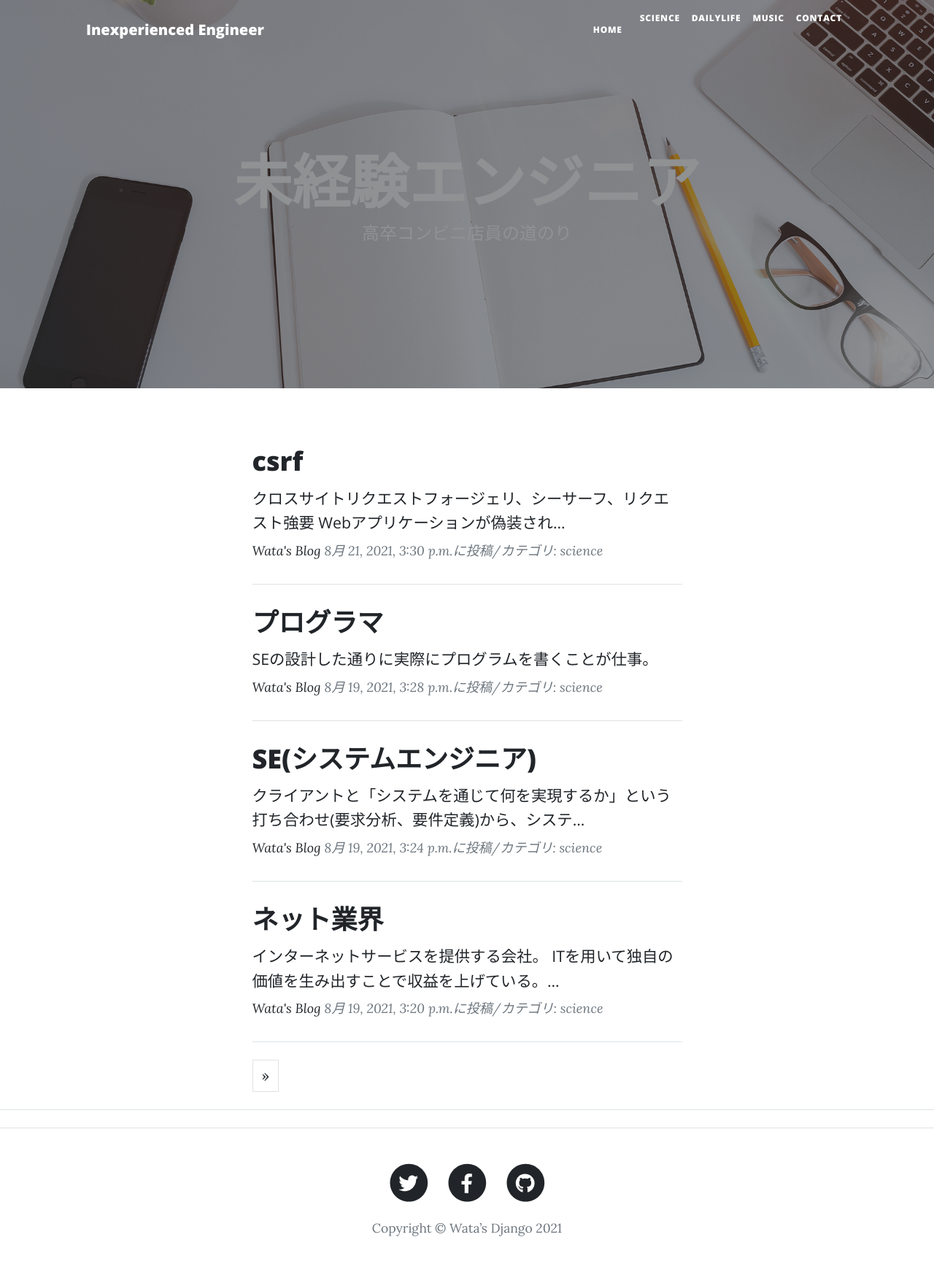
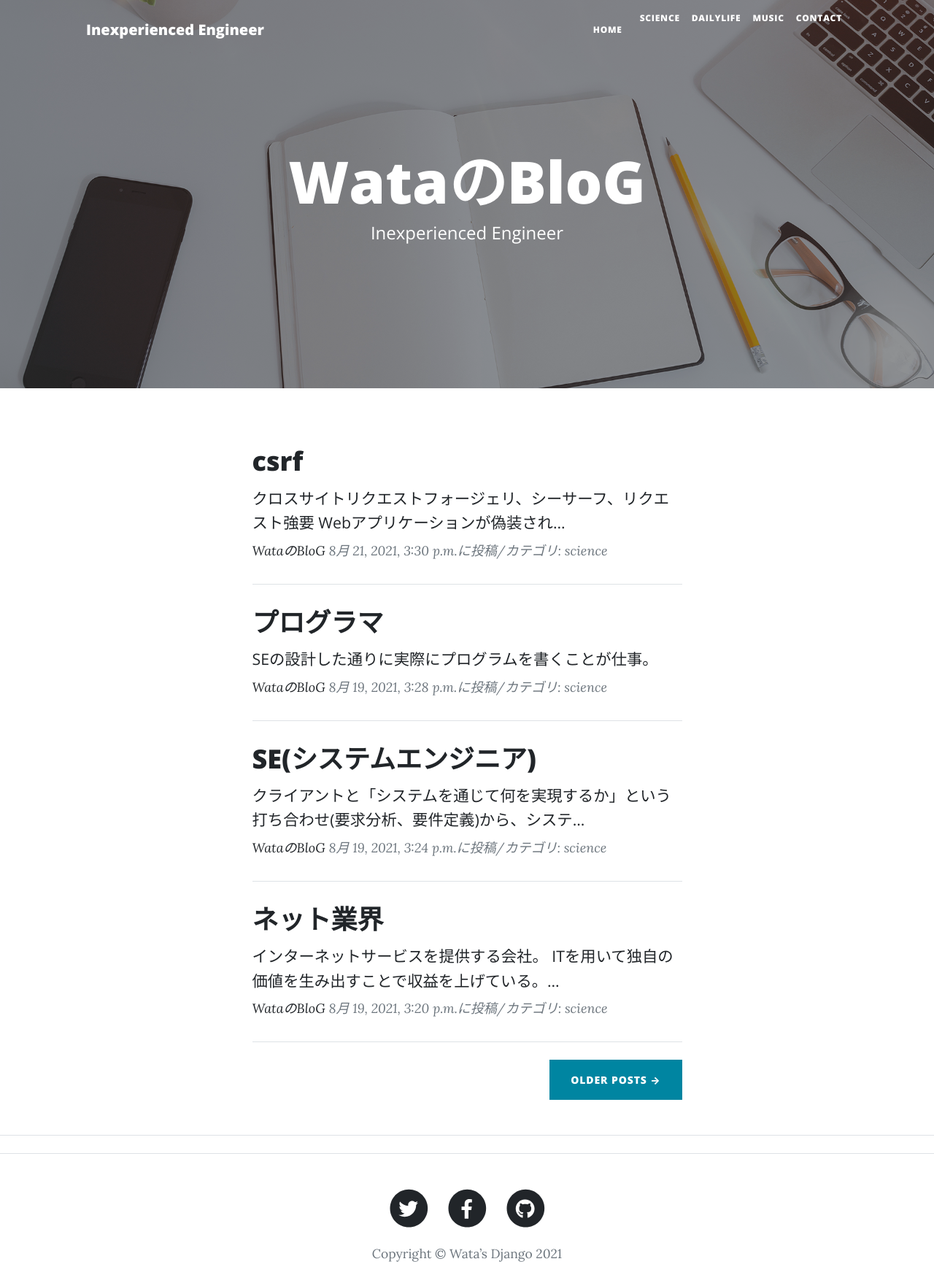
Before and after one commit to wataru68/fproject, a Django app: page / in a window 1280 px wide. Shown: the top 1747 px of the page at 73% size. Before the commit the page ends 1694 px from the top, so only its background shows below. Run offline with Django 3.2, Linux system fonts and the light colour scheme; data comes from the database, SQL or seed files in the repository; some libraries are stand-ins or nearby versions.

Commit message:
ヘッダーの見出しがopacityされるバグを修正

```diff
--- a/blog/templates/index.html
+++ b/blog/templates/index.html
@@ -1,32 +1,29 @@
-<!-- 冒頭部分削除 -->
-
-<!-- ベーステンプレートを適用する -->
+<!-- ベーステンプレートを適用 -->
 {% extends 'base.html' %}
 <!--
-静的ファイルのURLを生成するstaticは個々のページで読み込むことが必要
+  静的ファイルのURLを生成するstaticは
+  個々のページで読み込むことが必要
 -->
 {% load static %}
-<!--ヘッダー情報のページタイトルは
-    ベーステンプレートを利用するページで設定する-->
-{% block title %}未経験エンジニア{% endblock %}
-
-<!-- Navigation-->
-<!--ナビゲーションはベーステンプレートで設定済なので削除-->
+<!-- ヘッダー情報のページタイトルは
+    ベーステンプレートを利用するページで設定する -->
+{% block title %}WataのBloG{% endblock %}
 
     <!-- Page Header-->
+    <!-- ページのヘッダーはベーステンプレートを利用するページで設定する -->
     {% block header %}
     <!-- ページのヘッダーを設定(ドキュメントの構造に合わせてインデント) -->
-<!-- ヘッダーの背景イメージのリンクurl()の引数をstaticタグに書き換え-->
+    <!-- ヘッダーの背景イメージのリンク先url()の引数をstaticタグに書き換え -->
     <header class="masthead"
-        style="background-image: url({% static 'assets/img/home-bg.jpg' %})"
+            style="background-image: url({% static 'assets/img/home-bg.jpg' %})">
         <div class="container position-relative px-4 px-lg-5">
             <div class="row gx-4 gx-lg-5 justify-content-center">
                 <div class="col-md-10 col-lg-8 col-xl-7">
-        <div class="site-heading">
-          <!--ヘッダーの大見出し(タイトル)を変更-->
-          <h1>未経験エンジニア</h1>
-          <!--サブタイトルを変更-->
-          <span class="subheading">高卒コンビニ店員の道のり</span>
+                    <div class="page-heading">
+                        <!-- ヘッダーの大見出し(タイトル)を変更 -->
+                        <h1>WataのBloG</h1>
+                        <!-- サブタイトルを変更 -->
+                        <span class="subheading">Inexperienced Engineer</span>
                     </div>
                 </div>
             </div>
@@ -35,19 +32,20 @@
     {% endblock %}
 
     <!-- Main Content-->
+    <!-- ページのコンテンツはベーステンプレートを使用するページで設定する -->
     {% block contents %}
-<!--ページのコンテンツを設定(ドキュメントの構造に併せてインデント)-->
+    <!-- ページのコンテンツを設定(ドキュメントの構造に合わせてインデント) -->
     <div class="container px-4 px-lg-5">
         <div class="row gx-4 gx-lg-5 justify-content-center">
             <div class="col-md-10 col-lg-8 col-xl-7">
              <!--
-                    全レコードが格納されたorderby_recordsから
-                    レコードを1件ずつrecordに取り出す
+                 レコードが格納されたorderby_recordsから
+                 レコードを1行ずつrecordに取り出す
              -->
             {% for record in orderby_records %}
             <div class="post-preview">
                 <!--
-                        urlでURLパターン'blog-detail/記事のid/'を生成し、
+                    urlでURLパターン'blog-detail/<int:pk>/'を生成し、
                     詳細ページへのリンクを設定
                 -->
                 <a href="{% url 'blog:blog_detail' record.pk %}">
@@ -55,11 +53,9 @@
                     <h2 class="post-title">
                         <!-- titleフィールドを出力 -->
                         {{record.title}}
-          </h2>
-          <!-- 投稿記事の本文 -->
                     <h3 class="post-subtitle">
-            <!-- サブタイトルの文字サイズを16ptにする -->
-            <span style="font-size: 16pt">
+                        <!-- サブタイトルを文字サイズを16ptにする -->
+                        <span style="font-size : 16pt">
                             <!--
                                 contentフィールドを出力
                                 truncatecharsで出力する文字数を50以内に制限
@@ -71,29 +67,33 @@
                 <!-- 投稿日時とカテゴリ -->
                 <p class="post-meta">
                     <!-- ページ最上部にリンクする -->
-          <a href="#">Wata's Blog</a>
+                    <a href="#">WataのBloG</a>
                     <!-- posted_atフィールドを出力 -->
                     {{record.posted_at}}に投稿/カテゴリ:
-          <!--- categoryフィールドを出力 -->
-          {{record.category}}
-        </p>
+                    <!-- categoryフィールドを出力 -->
+                    {{record.category}}</p>
             </div>
             <hr class="my-4" />
             {% endfor %}
             <!-- forによる繰り返しはここまで -->
 
-      <!-- デフォルトで設定されている
+            <!--
+                デフォルトで設定されている
                 <div class="post-preview">~</div><hr>
                 のブロック3個を削除
             -->
-      <!-- ページネーションの組み込み -->
-      {% include "pagination.html" %}
+
+            <!-- Pager -->
+            <div class="d-flex justify-content-end mb-4">
+                <a class="btn btn-primary text-uppercase" href="#!">
+                    Older Posts →</a>
             </div>
         </div>
     </div>
-<!-- Driver-->
+</div>
+<!-- Deiver -->
 <hr class="my-4" />
 {% endblock %}
 
-<!-- Footer-->
-<!-- Footer以下はベーステンプレートで設定済みなので削除-->
+<!-- footer -->
+<!-- フッター以下はベーステンプレートで設定済みなので削除 -->
```
Lines whose indentation alone changed are shown as unchanged.
